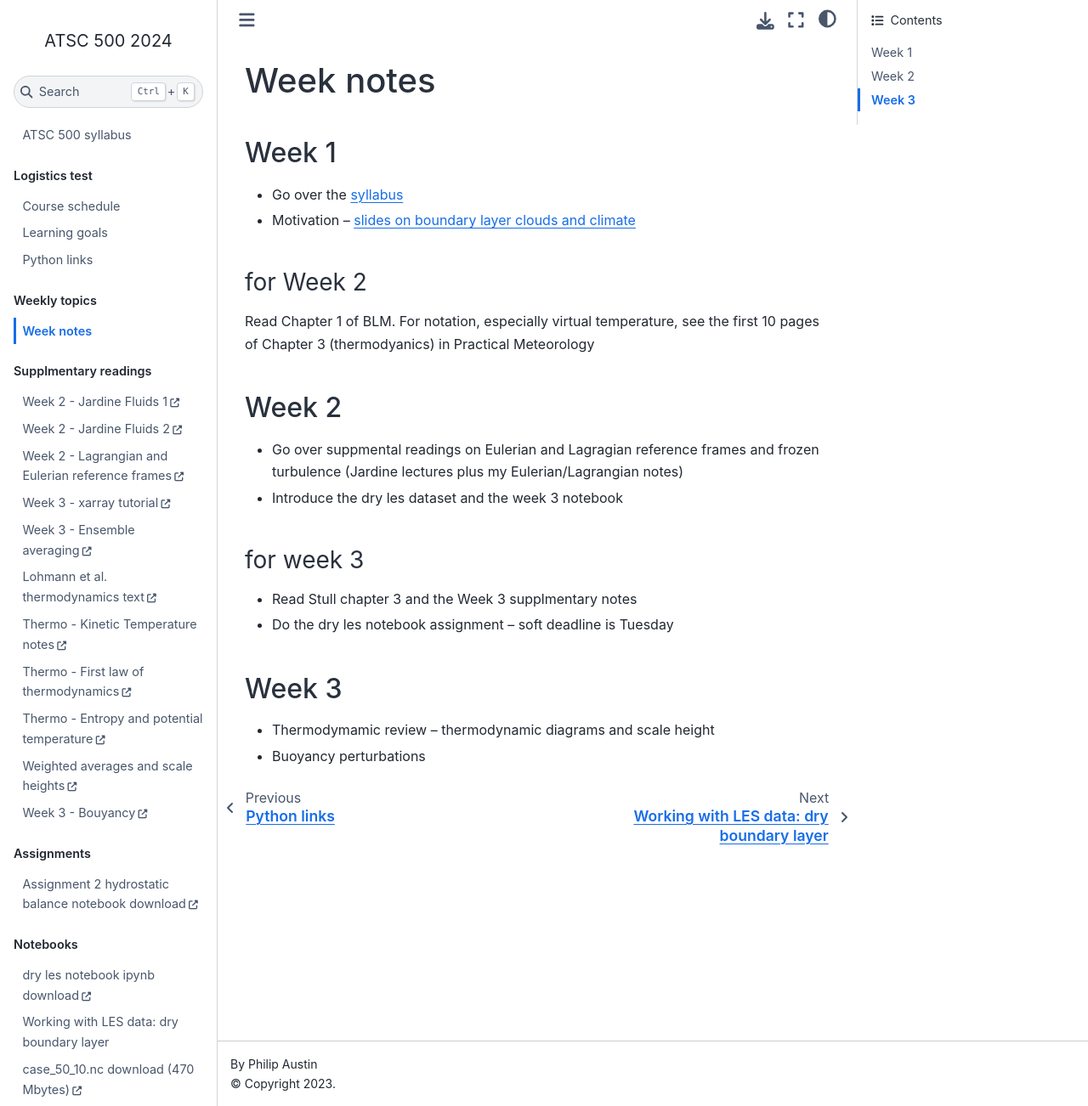
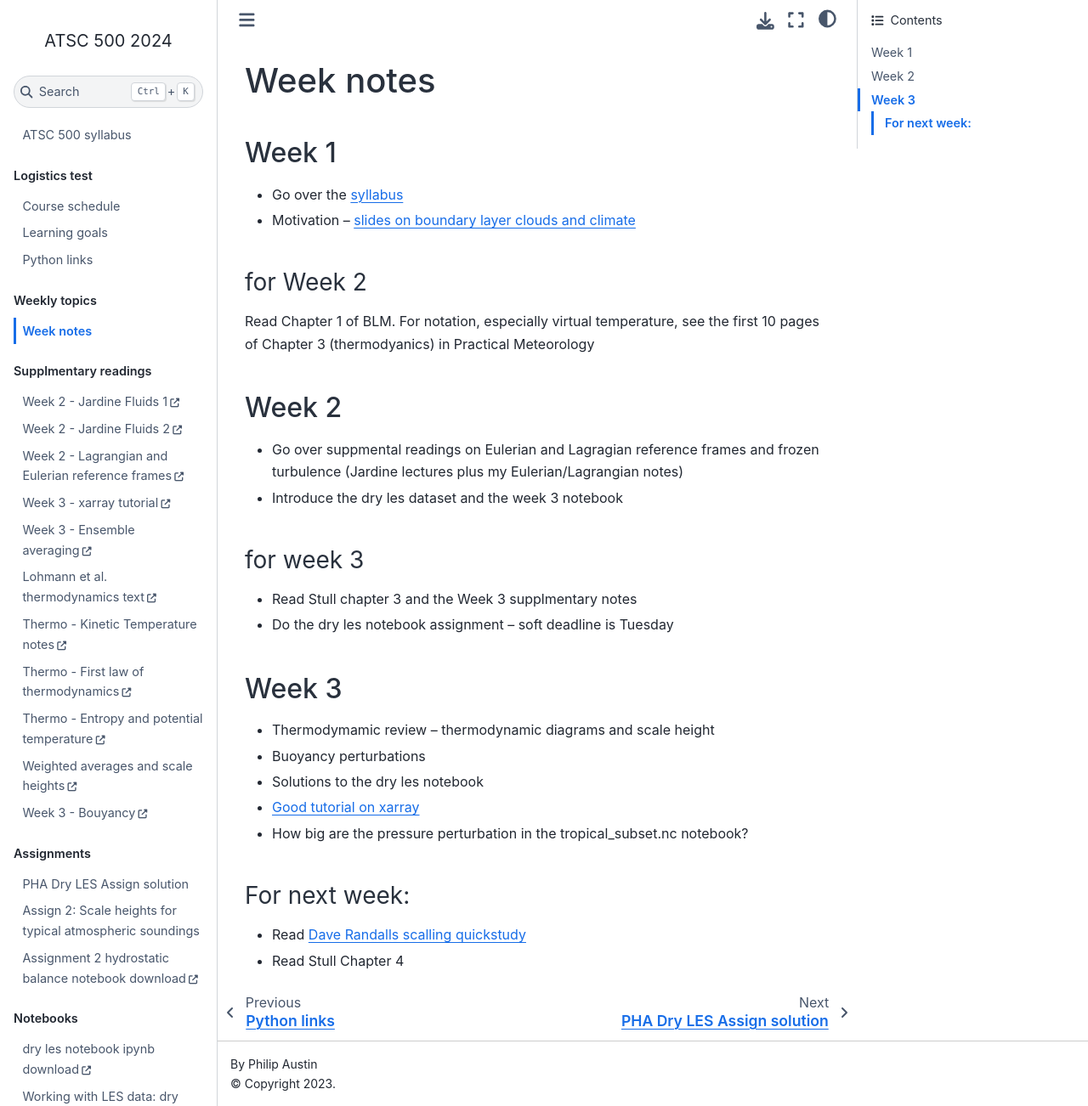
Before and after one commit to phaustin/a500_2024, a Jupyter Book: the page built from week_notes.md, in a window 1280 px wide and 1302 px high. Shown: the whole window at 85% size. Built offline with Jupyter Book 1.0.4 settings and Sphinx 7.4.7 and the Sphinx Book theme 1.1.4, drawn with Linux system fonts in a browser that asks for light colours; pages that are not in the unit, such as notebooks, are missing from menus.

Commit message:
thursday

````diff
--- a/_toc.yml
+++ b/_toc.yml
@@ -36,8 +36,8 @@
   - caption: Assignments
     chapters:
     - file: assignments/md_dry_les.ipynb
-    - file: dry_les_2024_solution.md
-    - file: assignements/hydrostatic_2024.md
+    - file: assignments/dry_les_2024_solution.md
+    - file: assignments/hydrostatic_2024.md
     - url: https://www.dropbox.com/scl/fi/etj9r3hvt5rm3azz650l0/hydrostatic_2024.ipynb?rlkey=5fkvw08t872305rn9zboktw57&dl=0
       title: Assignment 2 hydrostatic balance notebook download
   - caption: Notebooks
@@ -50,3 +50,5 @@
     - file: notebooks/skew_coords_solution.md
     - url: https://www.dropbox.com/scl/fi/k1gswj3eocbsehbu4xvrq/skew_coords_solution.ipynb?rlkey=f6kp1pzzf4u14nwgk5gfvtffs&dl=0
       title: thermodynamic worksheet download
+    - url: https://www.dropbox.com/scl/fi/dfj80s9q920ljni5aakfc/tropical_subset.nc?rlkey=2fc2wr2yb70e4i6l9c7gwcyj3&dl=0
+      title: tropical_subset.nc download
--- a/assignments/dry_les_2024_solution.md
+++ b/assignments/dry_les_2024_solution.md
@@ -4,14 +4,14 @@
     extension: .md
     format_name: myst
     format_version: 0.13
-    jupytext_version: 1.14.5
+    jupytext_version: 1.16.0
 kernelspec:
   display_name: Python 3 (ipykernel)
   language: python
   name: python3
 ---
 
-# Working with LES data: dry boundary layer
+# PHA Dry LES Assign solution
 
 ```{code-cell} ipython3
 ---
--- a/week_notes.md
+++ b/week_notes.md
@@ -25,3 +25,11 @@
 
 * Thermodymamic review -- thermodynamic diagrams and scale height
 * Buoyancy perturbations
+* Solutions to the dry les notebook
+* [Good tutorial on xarray](https://coecms-training.github.io/parallel/case-studies/loading_ensemble.html )
+* How big are the pressure perturbation in the tropical_subset.nc notebook?
+
+### For next week:
+
+* Read [Dave Randalls scalling quickstudy](https://hogback.atmos.colostate.edu/group/dave/pdf/Dimensional_Analysis.pdf)
+* Read Stull Chapter 4
````
Also changed, not shown: 1 other file.
